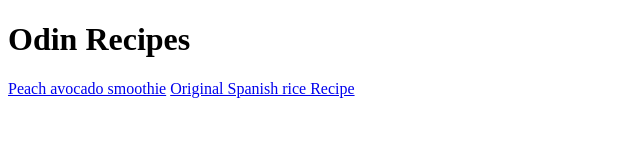
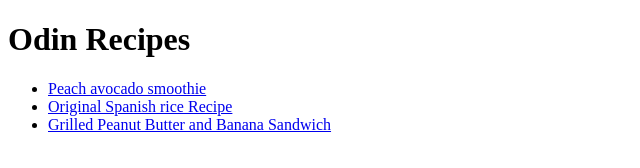
Before and after one commit to Dennycom/odin-recipes, a plain HTML site: page index.html in a window 1280 px wide. Shown: the whole page, without its empty margins (0-640 px from the left). Drawn offline with Linux system fonts and the light colour scheme.

Commit message:
Add a link to the grilled peanut butter and banana sandwich in the index.html file

```diff
--- a/index.html
+++ b/index.html
@@ -7,7 +7,10 @@
 
     <body>
         <h1>Odin Recipes</h1>
-        <a href="recipes/peach-avocado.html">Peach avocado smoothie</a>
-        <a href="recipes/Spanish-rice.html">Original Spanish rice Recipe</a>
+        <ul>
+        <li><a href="recipes/peach-avocado.html">Peach avocado smoothie</a></li>
+        <li><a href="recipes/Spanish-rice.html">Original Spanish rice Recipe</a></li>
+        <li><a href="recipes/grilled-peanut-butter-banana-sandwich.html">Grilled Peanut Butter and Banana Sandwich</a></li>
+        </ul>
     </body>
 </html>
```
